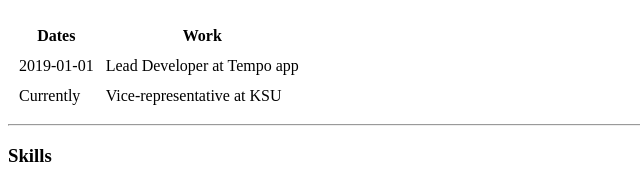
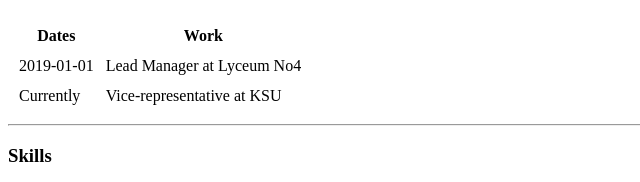
Before and after one commit to asil07/cv, a plain HTML site: page index.html in a window 1280 px wide. Shown: the part 439-621 px from the top of the page, 0-640 px from the left. Drawn offline with Linux system fonts and the light colour scheme.

Commit message:
Update index.html

```diff
--- a/index.html
+++ b/index.html
@@ -42,7 +42,7 @@
         <tbody>
             <tr>
                 <td>2019-01-01</td>
-                <td>Lead Developer at Tempo app</td>
+                <td>Lead Manager at Lyceum No4</td>
             </tr>
             <tr>
                 <td>Currently</td>
```
